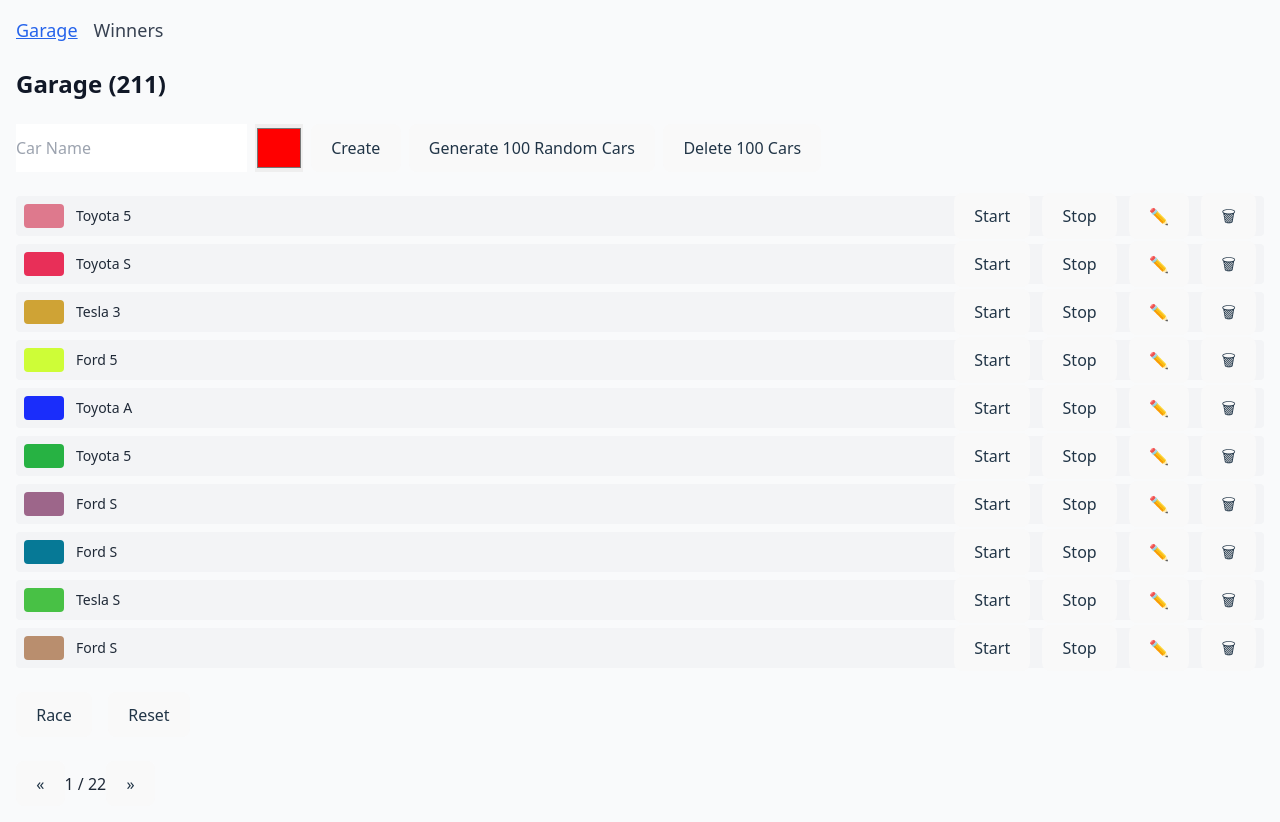
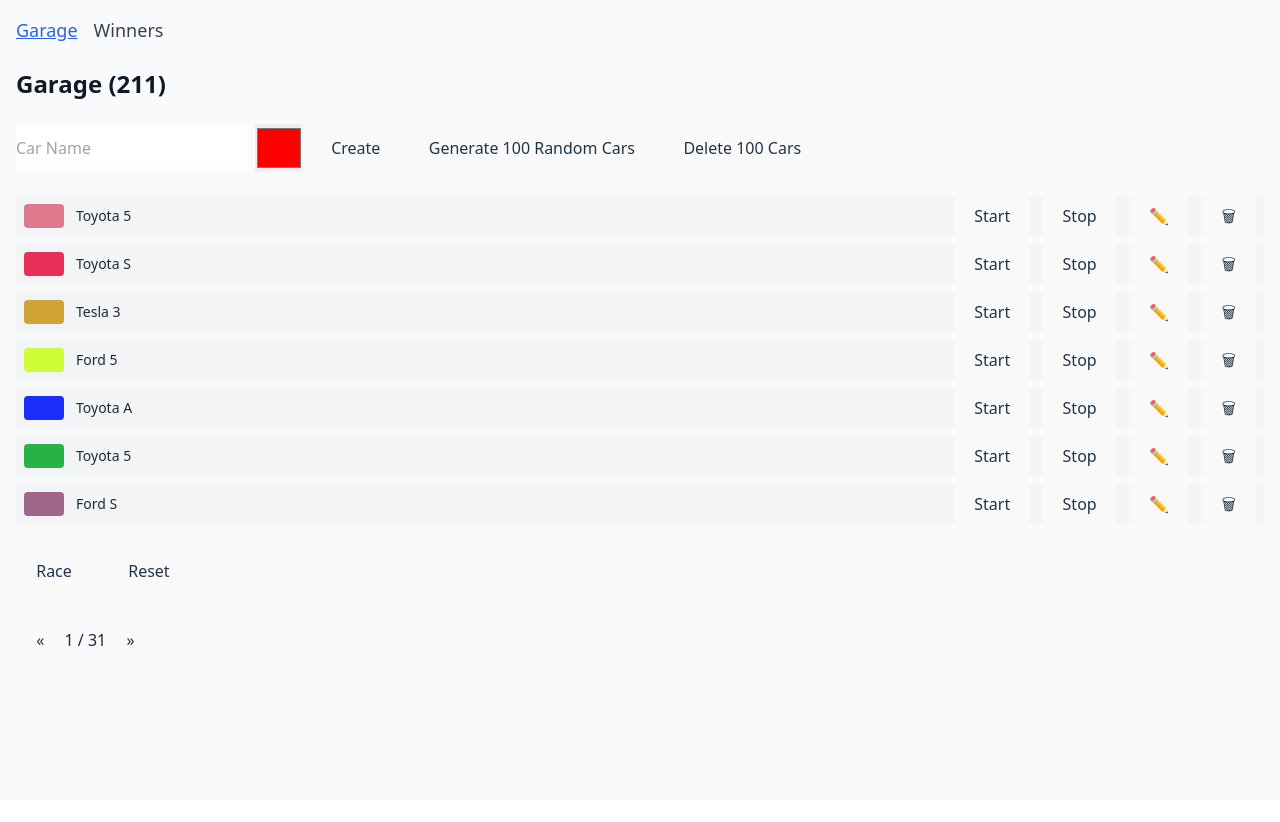
Before and after one commit to Kalifornia-ai/AsyncRaceApi, a React (Vite) app: page / in a window 1280 px wide. After the commit the page ends 800 px from the top, so only its background shows below. Built offline with nearby package versions, Linux system fonts and the light colour scheme; data requests are answered from the project's data file.

Commit message:
docs: add README  self-score, checklist

```diff
--- a/src/pages/GaragePage.tsx
+++ b/src/pages/GaragePage.tsx
@@ -9,7 +9,7 @@
 import Pagination from '../components/garage/Pagination';
 import RaceTrack, { RaceTrackHandles } from '../components/garage/RaceTrack';
 
-const PAGE_LIMIT = 10;
+const PAGE_LIMIT = 7;
 
 export default function GaragePage() {
   const dispatch = useAppDispatch();
```
Also changed, not shown: 1 other file (tests, documents, lock files or other folders).
